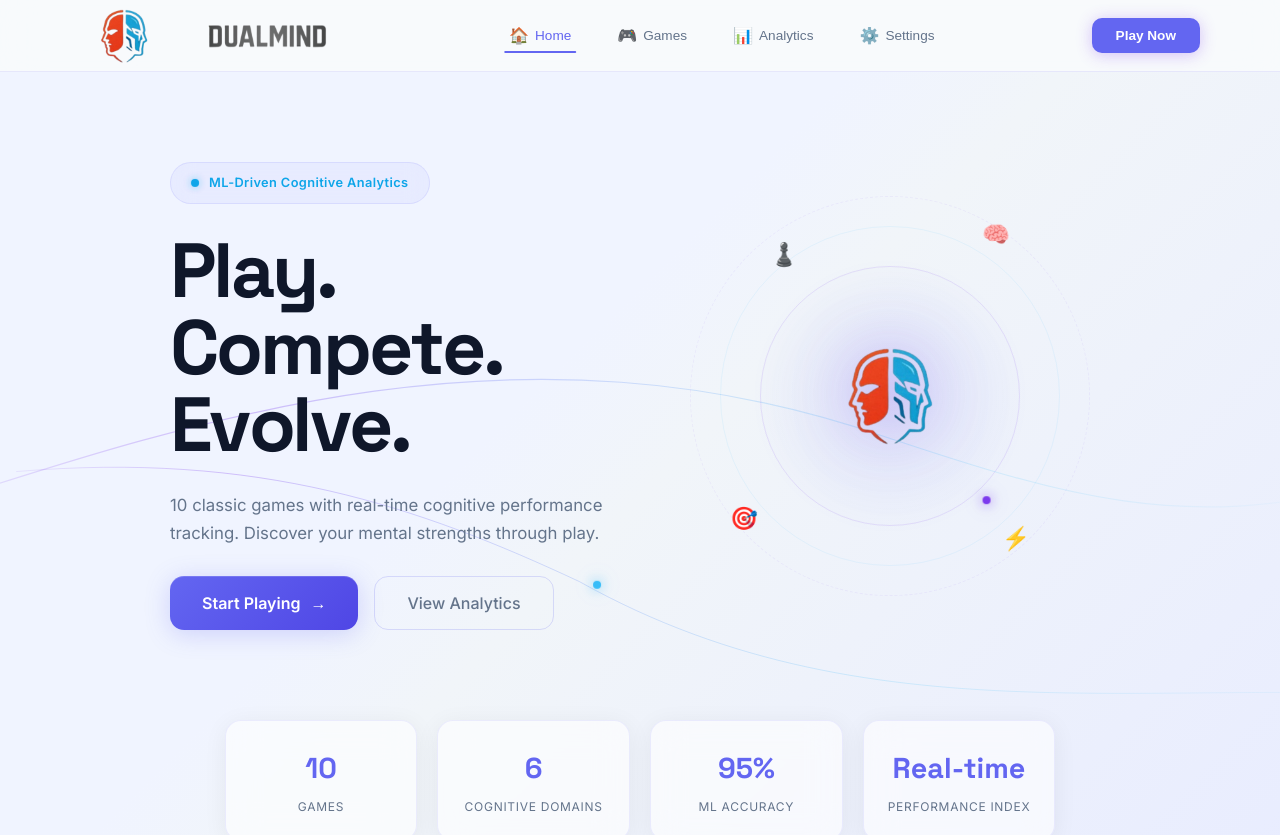
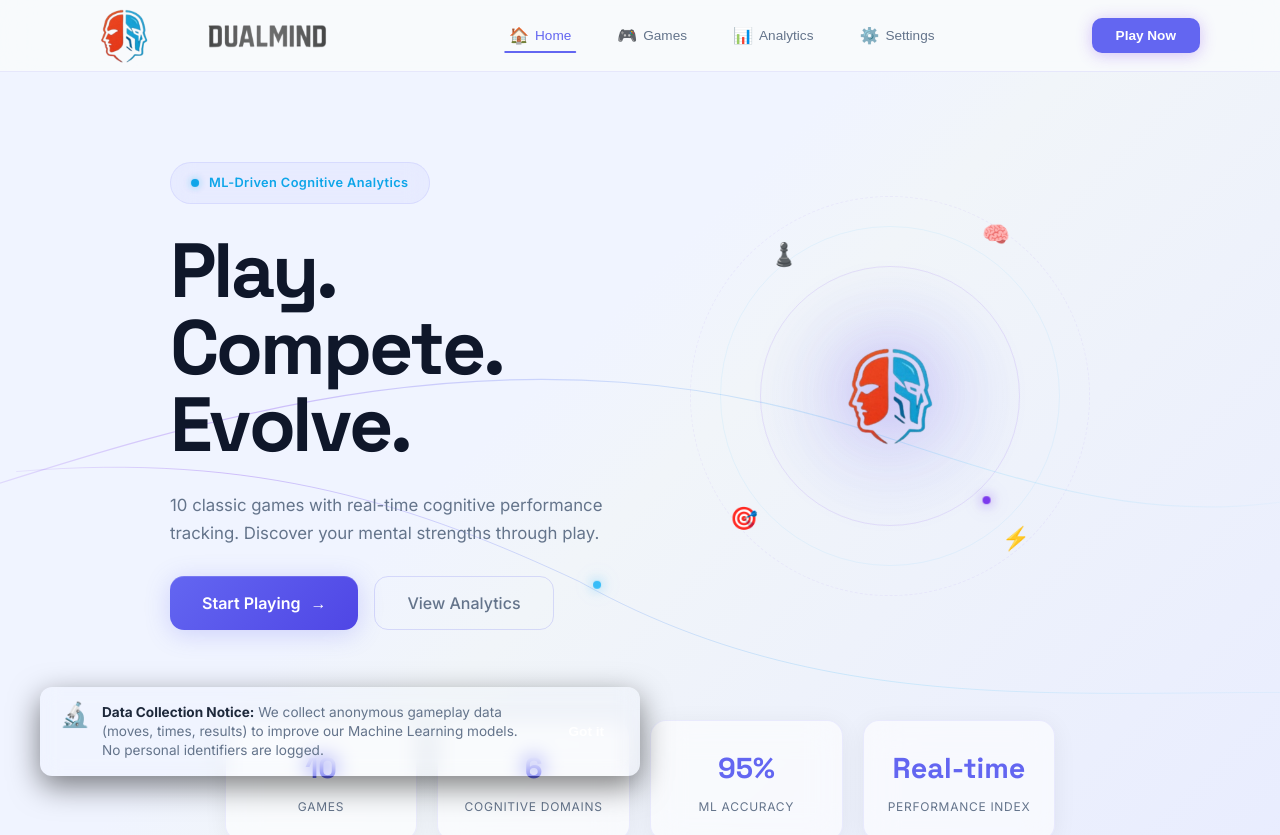
Before and after one commit to BandameediJayanth/Dual-Mind, a React (Vite) app: page / in a window 1280 px wide. Shown: the top 835 px of the page. Built offline with nearby package versions, Linux system fonts and the light colour scheme; no server answers; the HTML template or start-up script is replaced by a standard one.

Commit message:
feat: integrate Supabase for real telemetry data logging - Add @supabase/supabase-js - Create DataLogger.js for moves, sessions, predictions - Hook DataLogger into FeatureExtractor.js and MLProvider.jsx - Add DataConsentBanner to App.jsx for GDPR compliance

```diff
--- a/package.json
+++ b/package.json
@@ -57,6 +57,7 @@
     "iq-monitoring"
   ],
   "dependencies": {
+    "@supabase/supabase-js": "^2.98.0",
     "@vitejs/plugin-react": "^5.1.4",
     "animejs": "^3.2.2",
     "chart.js": "^4.5.1",
--- a/src/App.jsx
+++ b/src/App.jsx
@@ -10,6 +10,7 @@ import Footer from './components/Footer';
 import CursorFollower from './components/CursorFollower';
 import PageLoader from './components/PageLoader';
 import Particles from './components/Particles';
+import DataConsentBanner from './components/DataConsentBanner';
 import { MLProvider } from './components/MLProvider';
 import './styles/global.css';
 
@@ -51,6 +52,7 @@ export default function App() {
       <Particles />
       <Navbar currentView={currentView} onNavigate={handleNavigate} />
       <main className="main-content">
+        <DataConsentBanner />
         <AnimatePresence mode="wait">
           {currentView === 'home' && (
             <motion.div
--- /dev/null
+++ b/src/components/DataConsentBanner.css
@@ -0,0 +1,70 @@
+.consent-banner {
+  position: fixed;
+  bottom: 24px;
+  left: 50%;
+  transform: translateX(-50%) !important;
+  /* Framer motion overrides transform, but we need horizontal centering.
+     We will handle X centering via left/margin or flex container. */
+  width: 90%;
+  max-width: 600px;
+  background: var(--surface-light);
+  border: 1px solid var(--border-color);
+  border-radius: 12px;
+  padding: 16px 20px;
+  display: flex;
+  align-items: center;
+  justify-content: space-between;
+  gap: 20px;
+  box-shadow: 0 10px 30px rgba(0,0,0,0.5);
+  backdrop-filter: blur(10px);
+  -webkit-backdrop-filter: blur(10px);
+  z-index: 9999;
+}
+
+/* Framer motion X-centering fix */
+.consent-banner {
+  left: 0;
+  right: 0;
+  margin: 0 auto;
+  transform: none; /* Let framer motion handle Y, we handle X via margin */
+}
+
+.consent-content {
+  display: flex;
+  align-items: flex-start;
+  gap: 12px;
+}
+
+.consent-icon {
+  font-size: 1.5rem;
+  line-height: 1;
+}
+
+.consent-content p {
+  margin: 0;
+  font-size: 0.85rem;
+  color: var(--text-secondary);
+  line-height: 1.4;
+}
+
+.consent-content strong {
+  color: var(--text-primary);
+}
+
+.btn-consent {
+  white-space: nowrap;
+  padding: 8px 16px;
+  background: var(--primary-color);
+  color: white;
+  border: none;
+  border-radius: 6px;
+  font-weight: 600;
+  font-size: 0.85rem;
+  cursor: pointer;
+  transition: all 0.2s ease;
+}
+
+.btn-consent:hover {
+  background: var(--primary-dark);
+  transform: translateY(-1px);
+}
--- /dev/null
+++ b/src/components/DataConsentBanner.jsx
@@ -0,0 +1,45 @@
+import React, { useState, useEffect } from 'react';
+import { motion, AnimatePresence } from 'framer-motion';
+import './DataConsentBanner.css';
+
+export default function DataConsentBanner() {
+  const [isVisible, setIsVisible] = useState(false);
+
+  useEffect(() => {
+    const hasConsented = localStorage.getItem('dualmind_data_consent');
+    if (!hasConsented) {
+      // Small delay so it doesn't instantly snap in on first load
+      const timer = setTimeout(() => setIsVisible(true), 1500);
+      return () => clearTimeout(timer);
+    }
+  }, []);
+
+  const handleAccept = () => {
+    localStorage.setItem('dualmind_data_consent', 'true');
+    setIsVisible(false);
+  };
+
+  return (
+    <AnimatePresence>
+      {isVisible && (
+        <motion.div
+          className="consent-banner"
+          initial={{ y: 100, opacity: 0 }}
+          animate={{ y: 0, opacity: 1 }}
+          exit={{ y: 100, opacity: 0 }}
+          transition={{ type: 'spring', damping: 20, stiffness: 200 }}
+        >
+          <div className="consent-content">
+            <span className="consent-icon">🔬</span>
+            <p>
+              <strong>Data Collection Notice:</strong> We collect anonymous gameplay data (moves, times, results) to improve our Machine Learning models. No personal identifiers are logged.
+            </p>
+          </div>
+          <button className="btn-consent" onClick={handleAccept}>
+            Got it
+          </button>
+        </motion.div>
+      )}
+    </AnimatePresence>
+  );
+}
--- a/src/components/MLProvider.jsx
+++ b/src/components/MLProvider.jsx
@@ -1,6 +1,7 @@
 import React, { createContext, useContext, useState, useEffect, useRef, useCallback } from 'react';
 import { MLClient } from '../js/ml/MLClient';
 import { FeatureExtractor } from '../js/ml/FeatureExtractor';
+import { dataLogger } from '../js/data/DataLogger';
 
 /**
  * MLProvider — React Context for ML Integration
@@ -136,6 +137,25 @@ export function MLProvider({ children }) {
         features, // raw features for analytics
       };
 
+      // Log Session to Supabase
+      dataLogger.logSessionAsync({
+        id: features.sessionId,
+        game_id: features.gameId,
+        result: gameResult?.result || 'unknown',
+        total_moves: features.totalMoves,
+        session_duration_ms: features.sessionDuration,
+        features: features
+      });
+
+      // Log Prediction to Supabase
+      dataLogger.logPredictionAsync(features.sessionId, {
+        skill_tier: prediction.skillTier,
+        confidence: prediction.confidence,
+        performance_index: prediction.performanceIndex,
+        model_type: prediction.source,
+        features_hash: typeof crypto !== 'undefined' ? crypto.randomUUID() : 'unknown'
+      });
+
       // Save to session history
       saveSession({
         gameId: features.gameId,
--- /dev/null
+++ b/src/js/data/DataLogger.js
@@ -0,0 +1,102 @@
+import { createClient } from '@supabase/supabase-js'
+
+export class DataLogger {
+  constructor() {
+    this.supabase = null;
+    this.playerId = this.getOrCreatePlayerId();
+
+    const supabaseUrl = import.meta.env.VITE_SUPABASE_URL;
+    const supabaseKey = import.meta.env.VITE_SUPABASE_ANON_KEY;
+
+    if (supabaseUrl && supabaseKey && supabaseKey !== 'paste_your_anon_key_here') {
+      try {
+        this.supabase = createClient(supabaseUrl, supabaseKey);
+        console.log("Supabase DataLogger initialized.");
+      } catch (err) {
+        console.warn("Failed to initialize Supabase client:", err);
+      }
+    } else {
+      console.warn("Supabase credentials missing. Data logging disabled.");
+    }
+  }
+
+  getOrCreatePlayerId() {
+    let pid = localStorage.getItem('dualmind_player_id');
+    if (!pid) {
+      pid = crypto.randomUUID();
+      localStorage.setItem('dualmind_player_id', pid);
+    }
+    return pid;
+  }
+
+  getDeviceInfo() {
+    return {
+      userAgent: navigator.userAgent,
+      screenWidth: window.screen.width,
+      screenHeight: window.screen.height,
+      language: navigator.language
+    };
+  }
+
+  async logSessionAsync(sessionData) {
+    if (!this.supabase) return;
+    try {
+      const { error } = await this.supabase
+        .from('sessions')
+        .insert([{
+          id: sessionData.id,
+          player_id: this.playerId,
+          game_id: sessionData.game_id,
+          result: sessionData.result,
+          total_moves: sessionData.total_moves,
+          session_duration_ms: sessionData.session_duration_ms,
+          features: sessionData.features,
+          device_info: this.getDeviceInfo()
+        }]);
+      if (error) console.warn("Supabase logSession error:", error);
+    } catch (err) {
+      console.warn("Supabase logSession failed:", err);
+    }
+  }
+
+  async logMoveAsync(sessionId, moveData) {
+    if (!this.supabase) return;
+    try {
+      const { error } = await this.supabase
+        .from('moves')
+        .insert([{
+          session_id: sessionId,
+          move_index: moveData.move_index,
+          decision_time_ms: moveData.decision_time_ms,
+          move_data: moveData.move_data,
+          is_optimal: moveData.is_optimal,
+          is_error: moveData.is_error
+        }]);
+      if (error) console.warn("Supabase logMove error:", error);
+    } catch (err) {
+      console.warn("Supabase logMove failed:", err);
+    }
+  }
+
+  async logPredictionAsync(sessionId, predictionData) {
+    if (!this.supabase) return;
+    try {
+      const { error } = await this.supabase
+        .from('predictions')
+        .insert([{
+          session_id: sessionId,
+          skill_tier: predictionData.skill_tier,
+          confidence: predictionData.confidence,
+          performance_index: predictionData.performance_index,
+          model_type: predictionData.model_type,
+          features_hash: predictionData.features_hash || 'unknown'
+        }]);
+      if (error) console.warn("Supabase logPrediction error:", error);
+    } catch (err) {
+      console.warn("Supabase logPrediction failed:", err);
+    }
+  }
+}
+
+// Export singleton instance
+export const dataLogger = new DataLogger();
--- a/src/js/ml/FeatureExtractor.js
+++ b/src/js/ml/FeatureExtractor.js
@@ -1,7 +1,4 @@
-/**
- * FeatureExtractor - Gameplay Feature Extraction
- * Extracts cognitive performance features from gameplay sessions
- */
+import { dataLogger } from '../data/DataLogger';
 
 export class FeatureExtractor {
     constructor(eventBus) {
@@ -20,6 +17,7 @@ export class FeatureExtractor {
      * @param {string} gameId - Game identifier
      */
     startSession(gameId) {
+        this.sessionId = crypto.randomUUID();
         this.currentSession = {
             gameId,
             startTime: Date.now(),
@@ -34,7 +32,7 @@ export class FeatureExtractor {
         this.sessionStartTime = Date.now();
         this.gameId = gameId;
 
-        console.log(`📊 Feature extraction started for ${gameId}`);
+        console.log(`📊 Feature extraction started for ${gameId} (Session: ${this.sessionId})`);
     }
 
     /**
@@ -55,6 +53,15 @@ export class FeatureExtractor {
             decisionTime,
             moveNumber: this.moves.length + 1
         };
+
+        // Log move to Supabase
+        dataLogger.logMoveAsync(this.sessionId, {
+            move_index: enrichedMove.moveNumber,
+            decision_time_ms: enrichedMove.decisionTime,
+            move_data: moveData,
+            is_optimal: enrichedMove.isOptimal || false,
+            is_error: enrichedMove.isError || moveData.valid === false || false
+        });
 
         this.moves.push(enrichedMove);
         this.timestamps.push(timestamp);
@@ -158,6 +165,7 @@ export class FeatureExtractor {
 
             // Meta features
             gameId: this.gameId,
+            sessionId: this.sessionId,
             totalMoves: this.moves.length,
             sessionDuration: Date.now() - this.sessionStartTime
         };
```
Also changed, not shown: 2 other files (tests, documents, lock files or other folders).
